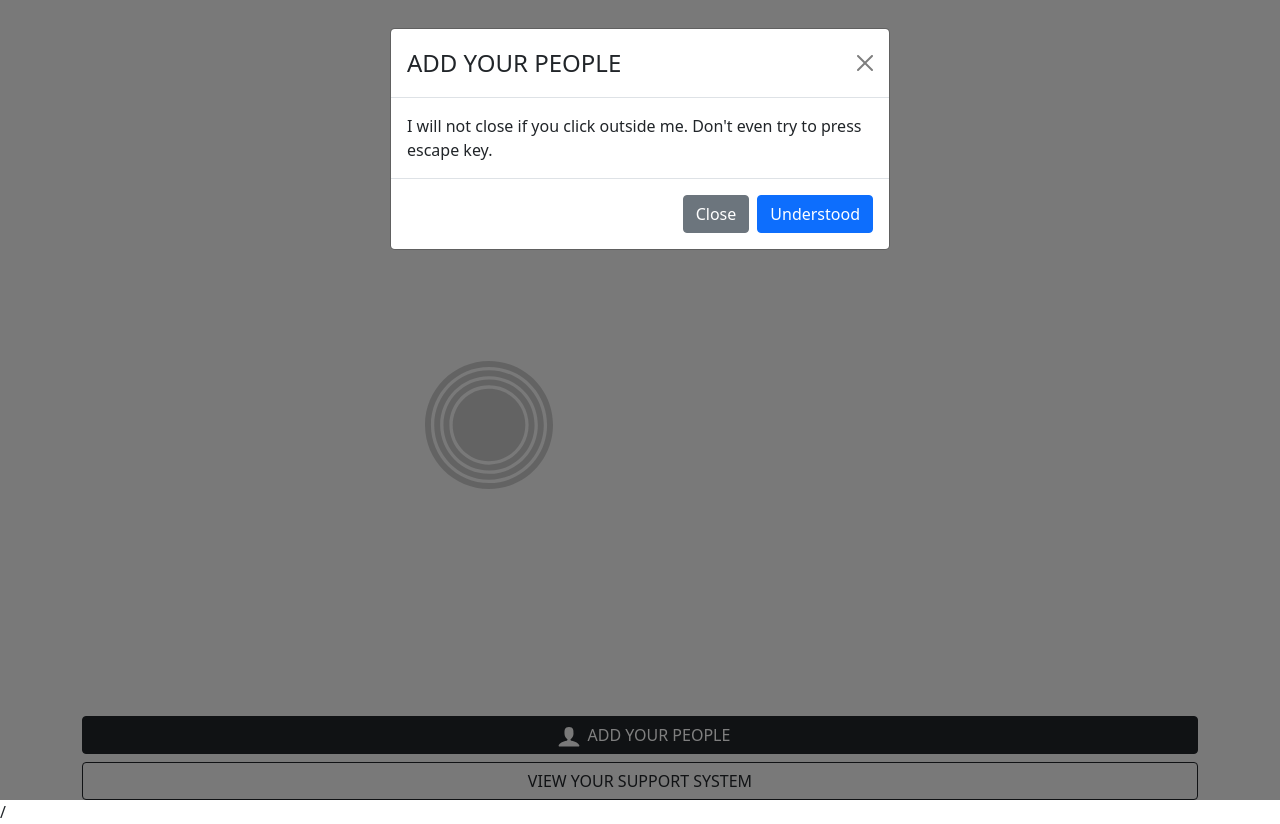
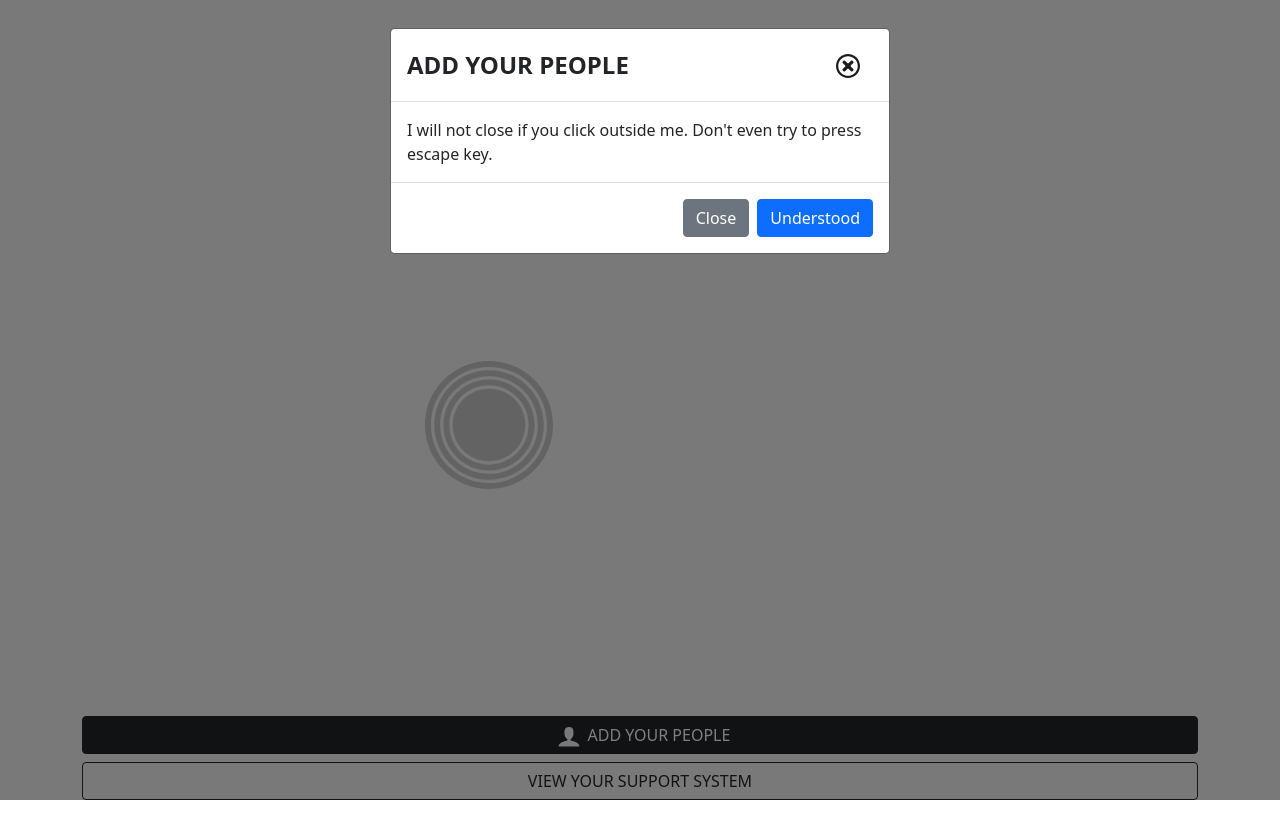
Before and after one commit to Boisset-C/help_beacon, a React (Create React App) app: page / in a window 1280 px wide. Both pictures are taken after a click on the button "ADD YOUR PEOPLE". After the commit the page ends 800 px from the top, so only its background shows below. Built offline with nearby package versions, Linux system fonts and the light colour scheme.

Commit message:
fixed modal close button

```diff
--- a/src/App.js
+++ b/src/App.js
@@ -8,7 +8,6 @@ function App() {
       <Routes>
         <Route path="/" element={<Home />} />
       </Routes>
-      /
     </section>
   );
 }
--- a/src/components/add-people/AddPeople.jsx
+++ b/src/components/add-people/AddPeople.jsx
@@ -1,6 +1,7 @@
 import { useState } from "react";
 import { Button, Modal, Image } from "react-bootstrap";
 import PersonIcon from "../../assets/person-icon.svg";
+import CloseIcon from "../../assets/close.svg";
 
 function AddPeople() {
   const [show, setShow] = useState(false);
@@ -21,8 +22,11 @@ function AddPeople() {
         backdrop="static"
         keyboard={false}
       >
-        <Modal.Header closeButton>
-          <Modal.Title>ADD YOUR PEOPLE</Modal.Title>
+        <Modal.Header>
+          <Modal.Title className="fw-bold">ADD YOUR PEOPLE</Modal.Title>
+          <Button variant="link" onClick={handleClose}>
+            <Image src={CloseIcon} alt="a close button" />
+          </Button>
         </Modal.Header>
         <Modal.Body>
           I will not close if you click outside me. Don't even try to press
--- a/src/pages/home/Home.jsx
+++ b/src/pages/home/Home.jsx
@@ -1,4 +1,4 @@
-import { Container, Button, Row, Col, Image } from "react-bootstrap";
+import { Container, Button, Row, Col } from "react-bootstrap";
 import NavBarSection from "../../components/common/navbar/NavBarSection";
 import Beacon from "../../components/common/beacon/Beacon";
 import AddPeople from "../../components/add-people/AddPeople";
```
Also changed, not shown: src/assets/close.svg (added).
